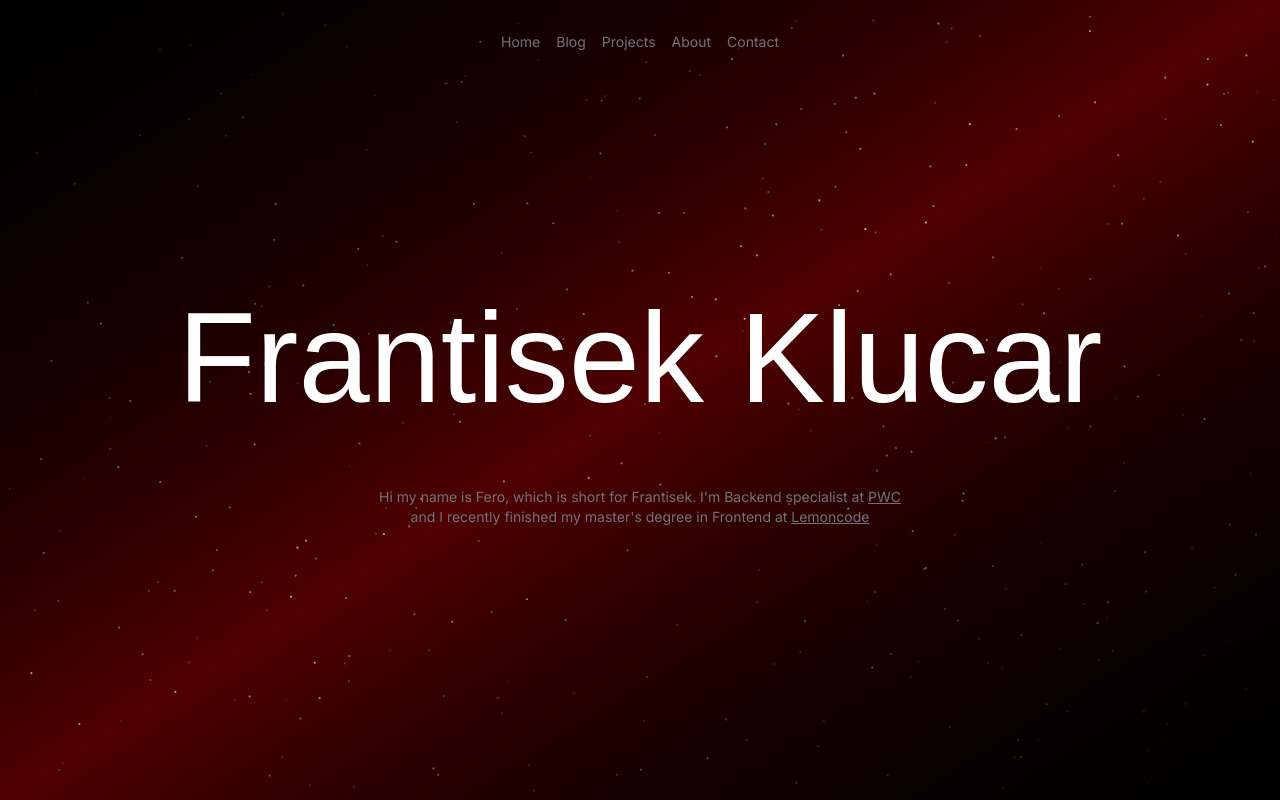
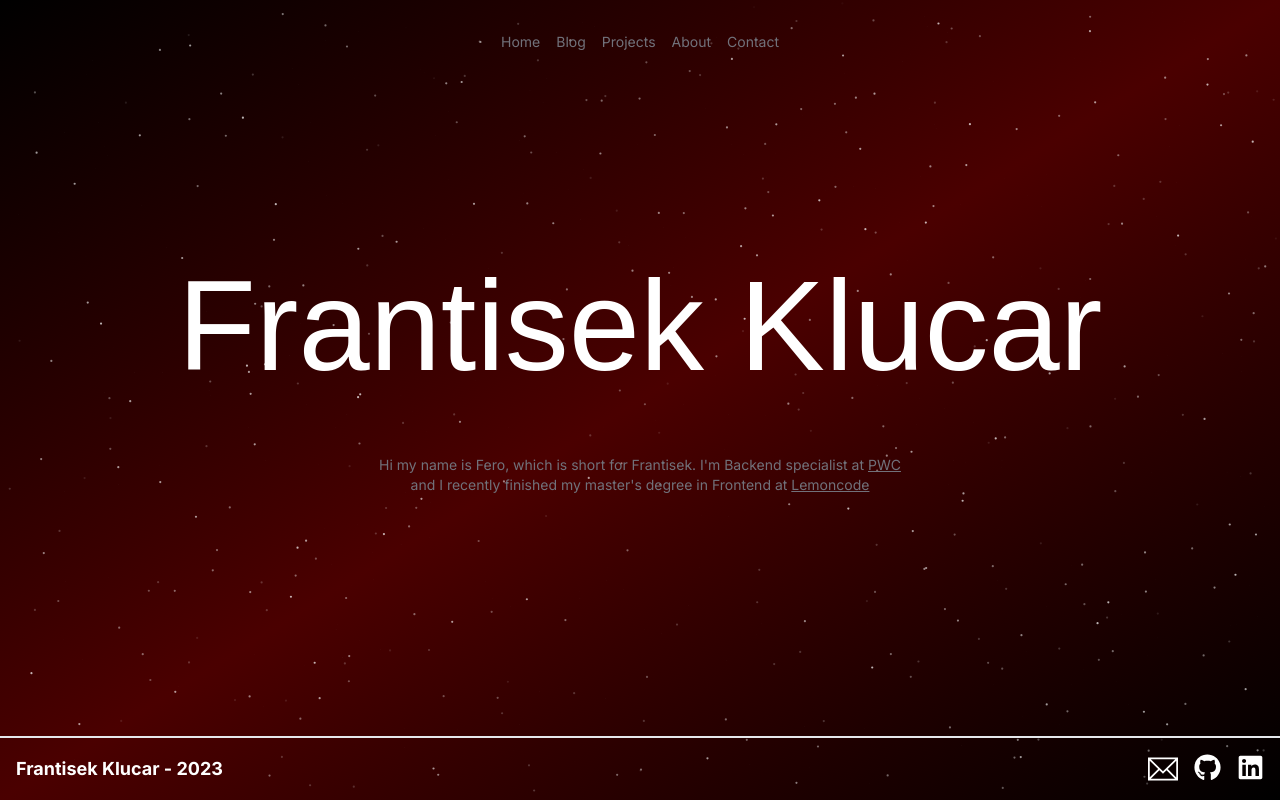
Before and after one commit to wolfero/new_web, a Next.js app: page / in a window 1280 px wide. Built offline with nearby package versions, Linux system fonts and the light colour scheme; no server answers; a web font is replaced by a local one.

Commit message:
✨ add footer component

```diff
--- /dev/null
+++ b/src/common-app/components/footer/footer.component.tsx
@@ -0,0 +1,57 @@
+'use client';
+import { useState } from 'react';
+import { TfiEmail } from 'react-icons/tfi';
+import { FaLinkedin, FaGithub } from 'react-icons/fa';
+import { socialLinks } from '@/data/constants/socialLinks';
+
+const Footer = () => {
+	const [tooltipVisible, setTooltipVisible] = useState(false);
+
+	const handleEmailClick = () => {
+		navigator.clipboard.writeText(socialLinks.gmail);
+		setTooltipVisible(true);
+		setTimeout(() => setTooltipVisible(false), 1000);
+	};
+
+	return (
+		<footer className="p-4 border-t-2 container mx-auto flex justify-between items-center md:flex-row flex-col">
+			<div className="text-lg font-bold">
+				<p role="author">Frantisek Klucar - {new Date().getFullYear()}</p>
+			</div>
+			<div className="flex space-x-4 mt-4 md:mt-0">
+				<button
+					onClick={handleEmailClick}
+					className="relative hover:text-lightViolet"
+					title="Gmail"
+				>
+					<TfiEmail size={30} />
+					{tooltipVisible && (
+						<span className="absolute -top-6 left-1/2 transform -translate-x-1/2 text-white text-xs px-2 py-1 rounded shadow-lg">
+							Copiado al portapapeles
+						</span>
+					)}
+				</button>
+
+				<a
+					href={socialLinks.github}
+					className="text-lightGreen hover:text-lightViolet"
+					target="_blank"
+					title="Github"
+				>
+					<FaGithub size={27} />
+				</a>
+
+				<a
+					href={socialLinks.linkedIn}
+					className="text-lightGreen hover:text-lightViolet"
+					target="_blank"
+					title="Linkedin"
+				>
+					<FaLinkedin size={27} />
+				</a>
+			</div>
+		</footer>
+	);
+};
+
+export { Footer };
--- /dev/null
+++ b/src/common-app/components/footer/index.ts
@@ -0,0 +1,3 @@
+import { Footer } from "./footer.component";
+
+export {Footer}
--- a/src/common-app/components/index.ts
+++ b/src/common-app/components/index.ts
@@ -1,3 +1,4 @@
+import { Footer } from './footer'
 import { Navbar } from './navbar'
 
-export { Navbar }
+export { Navbar, Footer }
--- a/src/common/components/layout/layout.component.tsx
+++ b/src/common/components/layout/layout.component.tsx
@@ -1,16 +1,17 @@
 'use client';
 import '@/../globals.css';
-import { Navbar } from '@/common-app/components';
+import { Footer, Navbar } from '@/common-app/components';
 import { Particles } from '..';
 
 const Layout = ({ children }: { children: React.ReactNode }) => {
 	return (
-		<main className="flex flex-col items-center justify-center w-screen h-screen overflow-hidden bg-gradient-to-tl from-black via-light-red/5 to-black">
+		<main className="flex flex-col items-center justify-center w-screen h-screen">
 			<Navbar />
 			<Particles className="absolute inset-0 -z-10 animate-fade-in" quantity={400} />
 			<div className="flex flex-col items-center justify-center w-screen h-screen overflow-hidden">
 				{children}
 			</div>
+			<Footer />
 		</main>
 	);
 };
```
